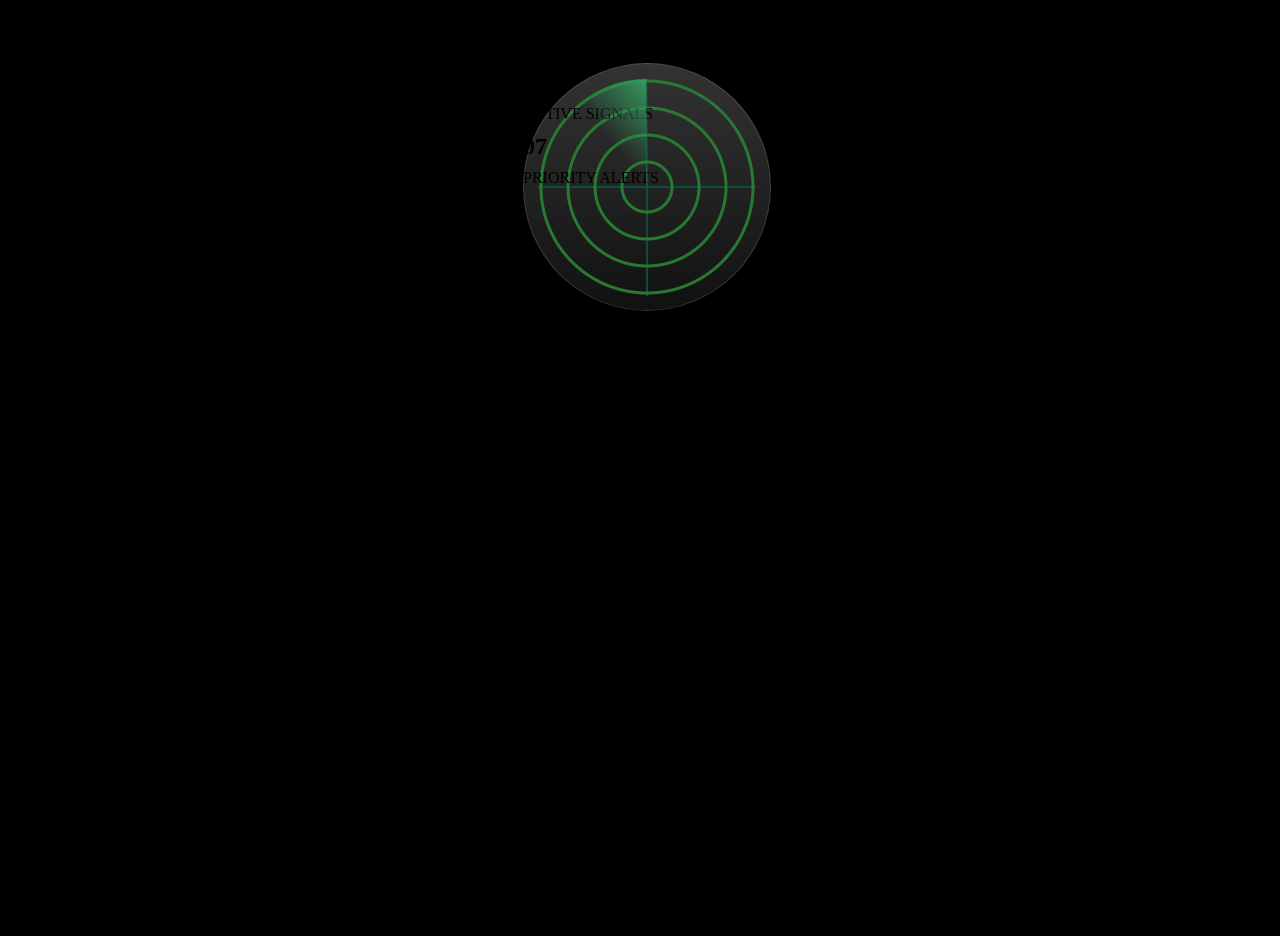
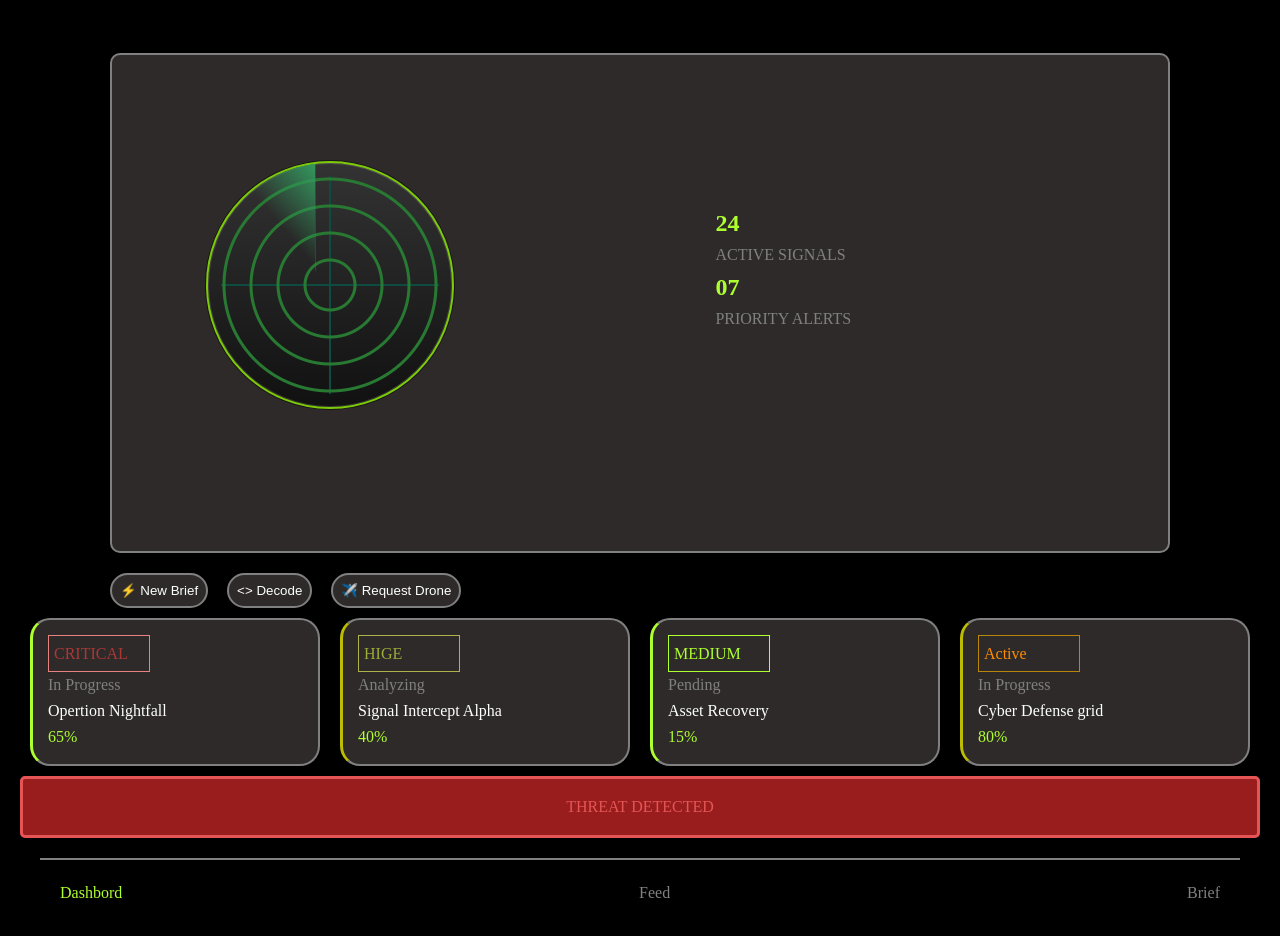
Before and after one commit to orisCode2023/grid-animations, a plain HTML site: page index.html in a window 1280 px wide. Shown: the part 220-1156 px from the top of the page. Before the commit the page ends 800 px from the top, so only its background shows below. Drawn offline with Linux system fonts and the light colour scheme.

Commit message:
uploading branch

```diff
--- a/index.html
+++ b/index.html
@@ -22,17 +22,61 @@
                 <button type="button">• SECURE • ONLINE</button>
             </div>
         </nav>
+        <div class="radar-container">
+        <div class="radar">
+            <div class='sweep'></div>
+        </div>
+        <div class="info">
+            <h2> 24 </h2>
+            <p>ACTIVE SIGNALS</p>
+            <h2> 07 </h2>
+            <p>PRIORITY ALERTS</p>
+        </div>
+        </div>
         <main>
-            <section class="radar">
-                <div class='sweep'></div>
-                <div class="info">
-                    <h2> 24 </h2>
-                    <p>ACTIVE SIGNALS</p>
-                    <h2> 07 </h2>
-                    <p>PRIORITY ALERTS</p>
+            <section class="main-buttons">
+                <button class="new-brief" type="button">⚡ New Brief</button>
+                <button class="decode" type="button"> <> Decode</button>
+                <button class="drone" type="button">✈️ Request Drone</button>
+            </section>
+
+            <section class="main-cards">
+                <div class="card1">
+                    <p class="littel-box">CRITICAL</p>
+                    <p class="top-right">In Progress</p>
+                    <p class="headline">Opertion Nightfall</p>
+                    <p class="percent">65%</p>
+                </div>
+                <div class="card2">
+                    <p class="littel-box">HIGE</p>
+                    <p class="top-right">Analyzing</p>
+                    <p class="headline">Signal Intercept Alpha</p>
+                    <p class="percent">40%</p>
+                </div>
+                <div class="card3">
+                    <p class="littel-box">MEDIUM</p>
+                    <p class="top-right">Pending</p>
+                    <p class="headline">Asset Recovery</p>
+                    <p class="percent">15%</p>
+                </div>
+                <div class="card4">
+                    <p class="littel-box">Active</p>
+                    <p class="top-right">In Progress</p>
+                    <p class="headline">Cyber Defense grid</p>
+                    <p class="percent">80%</p>
                 </div>
             </section>
+            <section class="buttom-main">
+                <p>THREAT DETECTED</p>
+            </section>
         </main>
+        <footer>
+            <ul>
+                <li id="color">Dashbord</li>
+                <li>Feed</li>
+                <li>Brief</li>
+            </ul>
+        </footer>
     </div>
 
 </body>
--- a/navbar/styles.css
+++ /dev/null
@@ -1,161 +0,0 @@
-* {
-    margin: 0;
-    padding: 0;
-    box-sizing: border-box;
-}
-
-body {
-    font-family: 'Segoe UI', Tahoma, Geneva, Verdana, sans-serif;
-    background: #f5f5f5;
-}
-
-/* Navbar Styles */
-.navbar {
-    background: linear-gradient(135deg, #667eea 0%, #764ba2 100%);
-    box-shadow: 0 2px 10px rgba(0, 0, 0, 0.1);
-    position: fixed;
-    top: 0;
-    left: 0;
-    right: 0;
-    z-index: 1000;
-}
-
-.nav-container {
-    max-width: 1200px;
-    margin: 0 auto;
-    padding: 0 20px;
-    display: flex;
-    justify-content: space-between;
-    align-items: center;
-    height: 70px;
-}
-
-.nav-brand h2 {
-    color: white;
-    font-size: 1.8rem;
-}
-
-.nav-menu {
-    display: flex;
-    list-style: none;
-    gap: 10px;
-}
-
-.nav-item {
-    position: relative;
-}
-
-.nav-link {
-    color: white;
-    text-decoration: none;
-    padding: 10px 20px;
-    border-radius: 8px;
-    transition: all 0.3s ease;
-    display: block;
-    font-weight: 500;
-}
-
-.nav-link:hover,
-.nav-link.active {
-    background: rgba(255, 255, 255, 0.2);
-}
-
-.nav-toggle {
-    display: none;
-    flex-direction: column;
-    background: none;
-    border: none;
-    cursor: pointer;
-    padding: 5px;
-}
-
-.nav-toggle span {
-    width: 25px;
-    height: 3px;
-    background: white;
-    margin: 3px 0;
-    transition: all 0.3s ease;
-    border-radius: 3px;
-}
-
-/* Main Content */
-.main-content {
-    margin-top: 70px;
-}
-
-.section {
-    min-height: 100vh;
-    display: flex;
-    flex-direction: column;
-    justify-content: center;
-    align-items: center;
-    padding: 40px 20px;
-}
-
-.section:nth-child(odd) {
-    background: #fff;
-}
-
-.section:nth-child(even) {
-    background: #f9f9f9;
-}
-
-.section h1 {
-    font-size: 3rem;
-    color: #333;
-    margin-bottom: 20px;
-}
-
-.section p {
-    font-size: 1.2rem;
-    color: #666;
-}
-
-/* Mobile Responsive */
-@media (max-width: 768px) {
-    .nav-toggle {
-        display: flex;
-    }
-
-    .nav-menu {
-        position: fixed;
-        right: -100%;
-        top: 70px;
-        flex-direction: column;
-        background: linear-gradient(135deg, #667eea 0%, #764ba2 100%);
-        width: 100%;
-        text-align: center;
-        transition: 0.3s;
-        box-shadow: 0 10px 27px rgba(0, 0, 0, 0.2);
-        padding: 20px 0;
-        gap: 0;
-    }
-
-    .nav-menu.active {
-        right: 0;
-    }
-
-    .nav-item {
-        margin: 10px 0;
-    }
-
-    .nav-toggle.active span:nth-child(1) {
-        transform: rotate(-45deg) translate(-5px, 6px);
-    }
-
-    .nav-toggle.active span:nth-child(2) {
-        opacity: 0;
-    }
-
-    .nav-toggle.active span:nth-child(3) {
-        transform: rotate(45deg) translate(-5px, -6px);
-    }
-
-    .section h1 {
-        font-size: 2rem;
-    }
-
-    .section p {
-        font-size: 1rem;
-    }
-}
--- a/style.css
+++ b/style.css
@@ -14,16 +14,24 @@ body {
     max-width: 1200px;
     margin: 0 auto;
     padding: 40px;
+    display: grid;
+    grid-template-areas:
+        "nav nav nav"
+        "radar radar radar"
+        "main main main"
+        "footer footer footer";
 }
 
-.navbar{
-    display:flex;
+.navbar {
+    grid-area: nav;
+    display: flex;
     color: greenyellow;
     justify-content: space-between;
     align-items: center;
-    border-bottom: 2px solid rgb(93, 92, 92) ;
+    border-bottom: 2px solid rgb(93, 92, 92);
     margin: 100px;
 }
+
 .navbar .logo {
     background-color: greenyellow;
     border-radius: 50px;
@@ -31,6 +39,7 @@ body {
     padding: 5px;
     margin-bottom: 10px;
 }
+
 .navbar button {
     background-color: black;
     color: greenyellow;
@@ -39,12 +48,35 @@ body {
     padding: 8px;
 }
 
-.radar, .sweep { position: absolute; }
+.navbar button:hover {
+    background-color: green;
+}
+
+.radar-container {
+    position: relative;
+    grid-area: radar;
+    background-color: rgb(46 42 42);
+    border: 2px solid gray;
+    height: 500px;
+    margin-right: 90px;
+    margin-left: 90px;
+    border-radius: 10px;
+    display: flex;
+    justify-content: space-between;
+}
+
+.radar-container:hover {
+    border-color: greenyellow;
+}
+
 .radar {
+    position: absolute;
     overflow: hidden;
-  top: 50%; left: 50%;
+    top: 45%;
+    left: 20%;
     margin: -117px;
-  width: 248px; height: 248px;
+    width: 248px;
+    height: 248px;
     border-radius: 50%;
     box-shadow: 0 0 0 1px hsla(0, 0%, 0%, 0.5),
         inset 0 0 0 1px hsla(0, 0%, 100%, 0.15);
@@ -54,15 +86,221 @@ body {
         linear-gradient(90deg, transparent 49.75%, #0e4c42 0 50.25%, transparent 0) 50% no-repeat,
         linear-gradient(#333, #111);
     background-size: 100%, 218px 218px, 218px 218px, 100%;
+    border: 2px solid rgb(125, 203, 8);
 }
+
 .sweep {
     box-sizing: border-box;
-  top: 16px; left: 16px;
+    top: 16px;
+    left: 16px;
     border-right: solid 1px hsla(145, 50%, 40%, .3);
-  width: 108px; height: 108px;
+    width: 108px;
+    height: 108px;
     border-radius: 100% 0 0 0;
     transform-origin: 100% 100%;
     background: linear-gradient(50deg, rgba(34, 34, 34, 0) 56%, hsla(145, 50%, 40%, 1));
     animation: sweep 5s infinite linear;
 }
-@keyframes sweep { to { transform: rotate(360deg); } }
+
+@keyframes sweep {
+    to {
+        transform: rotate(360deg);
+    }
+}
+
+.info {
+    grid-area: info;
+    position: absolute;
+    top: 30%;
+    right: 30%;
+}
+
+.info h2 {
+    color: greenyellow;
+}
+
+.info p {
+    color: gray;
+}
+
+main {
+    grid-area: main;
+}
+
+.main-buttons button {
+    color: white;
+    background-color: rgb(46 42 42);
+    border: 2px solid gray;
+    padding: 8px;
+    border-radius: 20px;
+    margin-top: 20px;
+}
+
+.main-buttons button:hover {
+    background-color: rgb(2, 69, 2);
+    border-color: rgb(82, 125, 16);
+}
+
+.main-buttons .new-brief {
+    margin-left: 90px;
+}
+
+.main-buttons .decode {
+    margin-left: 15px;
+    margin-right: 15px;
+}
+
+.main-cards {
+    display: flex;
+    align-items: center;
+    justify-content: center;
+}
+
+.main-cards .card1 {
+    background-color: rgb(46 42 42);
+    border: 2px solid gray;
+    padding: 15px;
+    margin: 10px;
+    border-radius: 20px;
+    width: 25%;
+    border-left: 3px solid greenyellow;
+}
+
+.card1 .littel-box {
+    color: rgb(172, 55, 55);
+    border: 1px solid rgb(234, 129, 129);
+    width: 40%;
+    padding: 5px;
+}
+
+.card2 .littel-box {
+    color: rgb(157, 172, 55);
+    border: 1px solid rgb(173, 179, 74);
+    width: 40%;
+    padding: 5px;
+}
+
+.card3 .littel-box {
+    color: greenyellow;
+    border: 1px solid greenyellow;
+    width: 40%;
+    padding: 5px;
+}
+
+.card4 .littel-box {
+    color: darkorange;
+    border: 1px solid darkgoldenrod;
+    width: 40%;
+    padding: 5px;
+}
+
+
+.main-cards .card2 {
+    background-color: rgb(46 42 42);
+    border: 2px solid gray;
+    padding: 15px;
+    margin: 10px;
+    border-radius: 20px;
+    width: 25%;
+    border-left: 3px solid rgb(188, 188, 3);
+
+}
+
+.main-cards .card1:hover {
+    border-color: greenyellow;
+    transform: scale(1.2);
+    transform: translate(-30px, -30px);
+}
+
+.main-cards .card2:hover {
+    border-color: greenyellow;
+    transform: scale(1.2);
+    transform: translate(-30px, -30px);
+}
+
+.main-cards .card3:hover {
+    border-color: greenyellow;
+    transform: scale(1.2);
+    transform: translate(-30px, -30px);
+}
+
+.main-cards .card4:hover {
+    border-color: greenyellow;
+    transform: scale(1.2);
+    transform: translate(-30px, -30px);
+}
+
+.main-cards .card3 {
+    background-color: rgb(46 42 42);
+    border: 2px solid gray;
+    padding: 15px;
+    margin: 10px;
+    border-radius: 20px;
+    width: 25%;
+    border-left: 3px solid greenyellow;
+
+}
+
+.main-cards .card4 {
+    background-color: rgb(46 42 42);
+    border: 2px solid gray;
+    padding: 15px;
+    margin: 10px;
+    border-radius: 20px;
+    width: 25%;
+    border-left: 3px solid rgb(188, 188, 3);
+
+}
+
+.main-cards:nth-child(odd) {
+    border-left: 2px solid rgb(116, 116, 4);
+}
+
+.main-cards .headline {
+    color: white;
+}
+
+.main-cards .top-right {
+    color: gray;
+}
+
+.main-cards .percent {
+    color: greenyellow;
+}
+
+.buttom-main {
+    background-color: rgb(153, 29, 29);
+    display: inline-block;
+    width: 100%;
+    padding: 15px;
+    text-align: center;
+    border-radius: 5px;
+    border: 3px solid rgb(229, 85, 85);
+    color: rgb(229, 85, 85);
+}
+
+.buttom-main:hover {
+    transform: scale(1.5);
+}
+
+footer {
+    grid-area: footer;
+    border-top: 2px solid gray;
+    margin: 20px;
+}
+footer ul {
+    margin: 20px;
+    color: gray;
+    display: flex;
+    justify-content: space-between;
+    align-items: center;
+    list-style: none;
+}
+footer li:hover {
+    color: greenyellow;
+    transform: scale(1.2);
+}
+
+#color {
+    color: greenyellow;
+}
```
Also changed, not shown: navbar/index.html (deleted, +0 -69 lines). Lines whose indentation alone changed are shown as unchanged.
